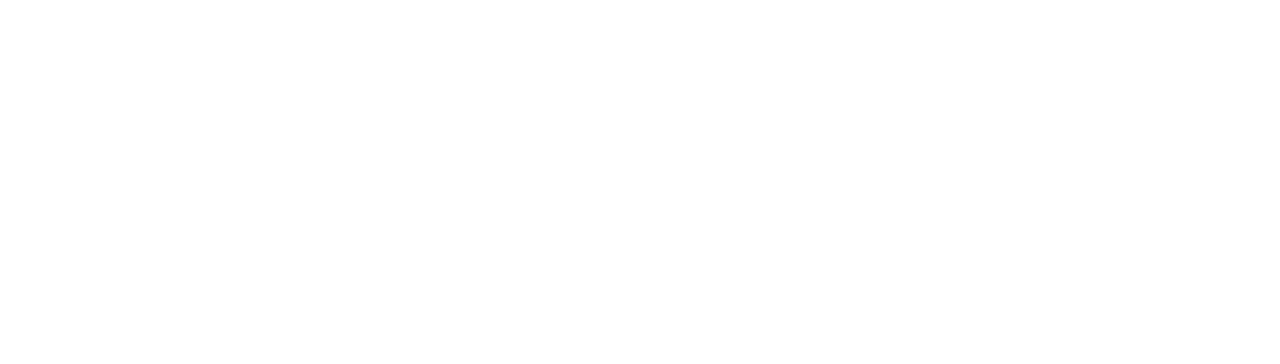
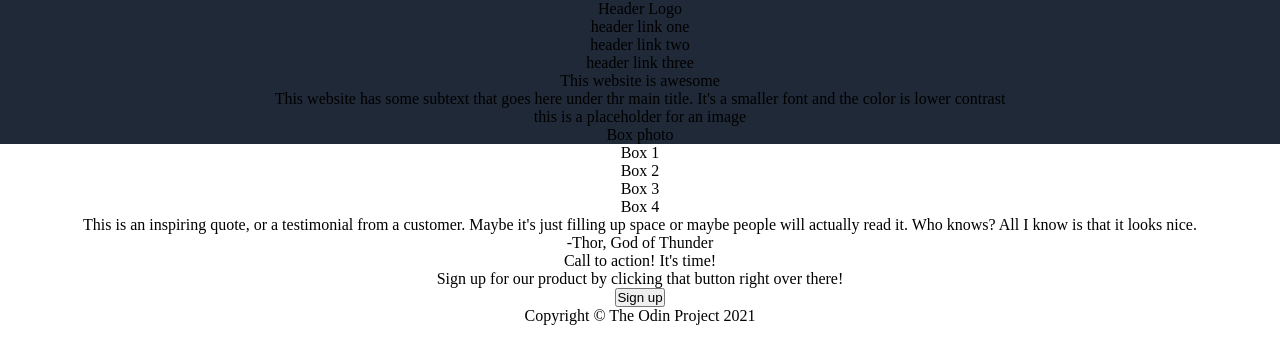
Before and after one commit to reedtheboomer/landing-first-page, a plain HTML site: page index.html in a window 1280 px wide. Drawn offline with Linux system fonts and the light colour scheme.

Commit message:
added content

```diff
--- a/index.html
+++ b/index.html
@@ -3,9 +3,54 @@
 <head>
     <meta charset="UTF-8">
     <meta name="viewport" content="width=device-width, initial-scale=1.0">
-    <title>Document</title>
+    <title>First Page</title>
+    <link rel="stylesheet" href="style.css">
 </head>
 <body>
+    <div class="container">
 
+        <div class="Header">
+          <div class="logo">Header Logo</div>
+          <div class="menu">
+            <ul>
+              <li>header link one</li>
+              <li>header link two</li>
+              <li>header link three</li>
+            </ul>
+          </div>
+        </div>
+
+        <div class="Introduction">
+            <p class="title">This website is awesome</p>
+            <p class="subtext">This website has some subtext that goes here under thr main title. It's a smaller font and the color is lower contrast</p>
+          <div class="photo">
+            <p class="placeholder">this is a placeholder for an image</p>
+          </div>
+          <div class="side-content">Box photo
+          </div>
+        </div>
+        <div class="Some Random Information">
+          <div class="side-content">Box 1
+          </div>
+          <div class="side-content">Box 2
+          </div>
+          <div class="side-content">Box 3
+          </div>
+          <div class="side-content">Box 4
+          </div>
+        </div>
+        <div class="Quote">
+          <p class="main quote">This is an inspiring quote, or a testimonial from a customer. Maybe it's just filling up space or maybe people will actually read it. Who knows? All I know is that it looks nice.</p>
+          <p class="author">-Thor, God of Thunder</p>
+        </div>
+        <div class="Sign up">
+            <p class="Call">Call to action! It's time!</p>
+            <p class="Sign up subtext">Sign up for our product by clicking that button right over there!</p>
+            <button>Sign up</button>
+        </div>
+        <div class="footer">
+            <p>Copyright © The Odin Project 2021</p>
+          </div>
+        </div>
 </body>
 </html>
--- a/style.css
+++ b/style.css
@@ -0,0 +1,16 @@
+* {
+    margin: 0;
+    padding: 0;
+  }
+
+  .container {
+    text-align: center;
+  }
+
+  .Header  {
+    background-color: #1f2937;
+  }
+
+  .Introduction {
+    background-color: #1f2937;
+  }
```
